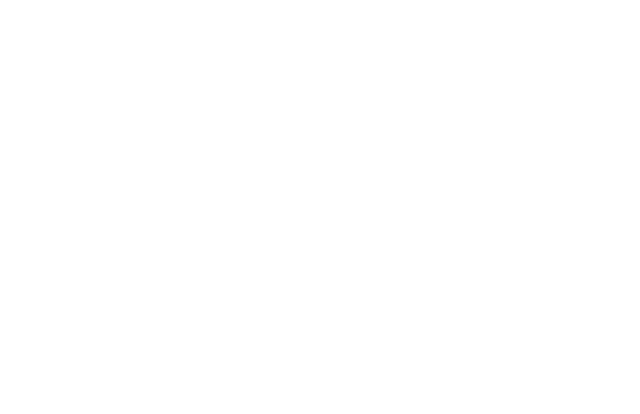
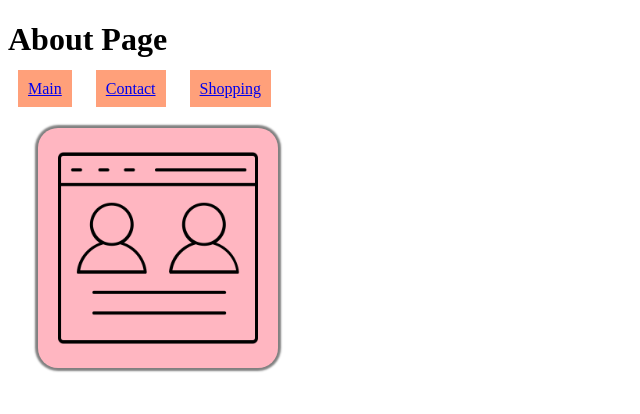
Before and after one commit to VaishnaviDethe08/my_first_repo, a plain HTML site: page pages/about_page.html in a window 1280 px wide. Shown: the whole page, without its empty margins (0-640 px from the left). Drawn offline with Linux system fonts and the light colour scheme.

Commit message:
about_page.html is created

```diff
--- a/css/style.css
+++ b/css/style.css
@@ -1,3 +1,13 @@
 .home-icon {
     height: 200px;
+    background-color: lightpink;
+    border-radius: 20px;
+    padding: 20px;
+    box-shadow: 0 0 2px 3px gray;
+    margin: 30px;
+    }
+.menu {
+    background-color: lightsalmon;
+    padding: 10px;
+    margin: 10px;
 }
--- a/pages/about_page.html
+++ b/pages/about_page.html
@@ -0,0 +1,17 @@
+<!DOCTYPE html>
+<html>
+<head>
+    <title>About Page</title>
+    <link rel="stylesheet" href="./../css/about.css" />
+    <link rel="stylesheet" href="./../css/style.css" />
+</head>
+<body>
+    <h1>About Page</h1>
+    <div>
+        <a href="./../main.html" class="menu">Main</a>
+        <a href="./contact_page.html" class="menu">Contact</a>
+        <a href="./shopping_page.html" class="menu">Shopping</a>
+        </div>
+    <img src="./../icons/about.png" class="home-icon" / > <br />
+</body>
+</html>
```
Also changed, not shown: icons/about.png (added).
